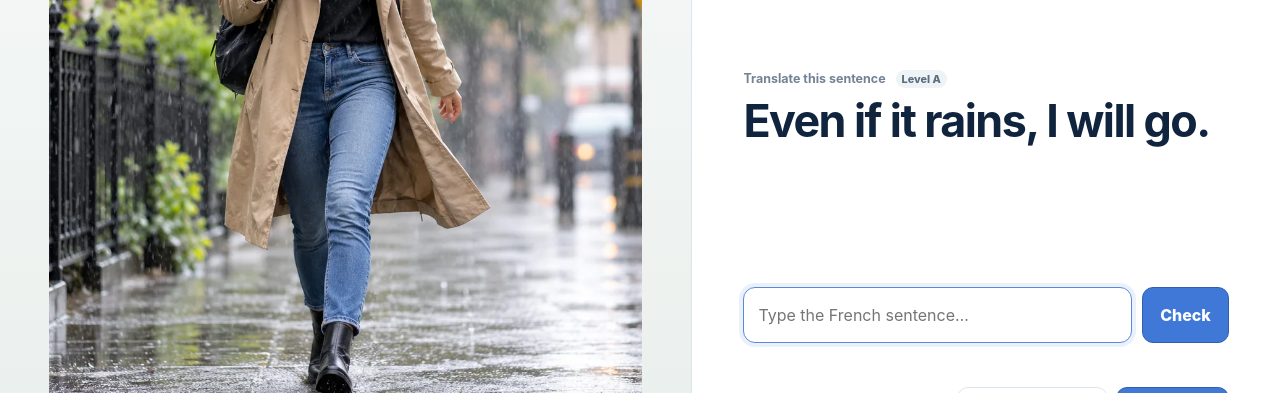
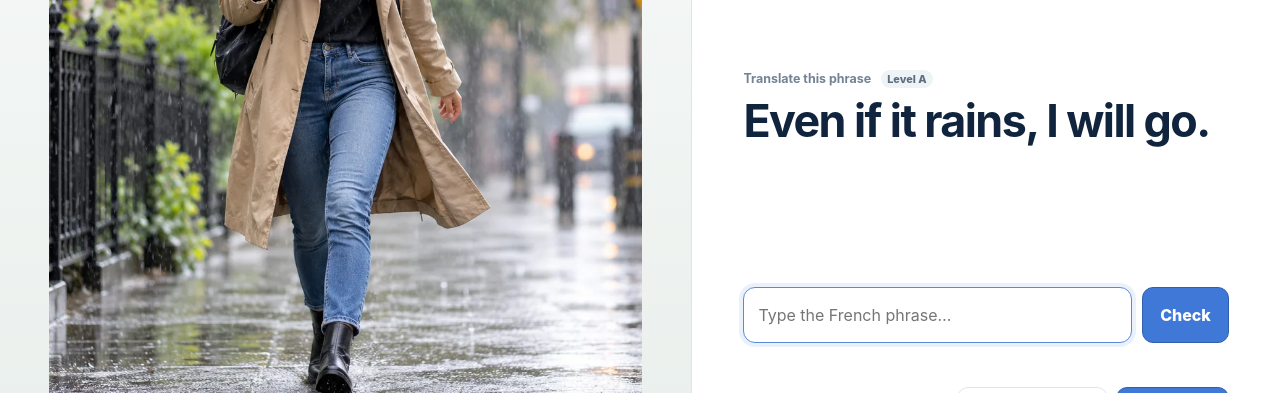
Before and after one commit to pelld/VocabScape, a Svelte app: page / in a window 1280 px wide. Shown: the part 325-718 px from the top of the page. Built offline with nearby package versions, Linux system fonts and the light colour scheme.

Commit message:
Use language- and answer-specific flashcard prompts across all decks

```diff
--- a/src/App.svelte
+++ b/src/App.svelte
@@ -434,11 +434,20 @@
     if (event.key === "Escape" && progressOpen) progressOpen = false;
   }
 
+  function answerKind() {
+    if (currentDeck.id === "polish-numbers") return "number";
+    const answer = (currentTerm?.display ?? "").trim().replace(/[.!?…]+$/, "");
+    return answer.split(/\s+/).length > 1 ? "phrase" : "word";
+  }
+
   function answerPlaceholder() {
-    if (language === "fr") return "Type the French sentence…";
-    if (language === "es") return "Type the Spanish sentence…";
-    if (language === "pl") return "Type the Polish sentence…";
-    return "Type your answer…";
+    const name = languages[language]?.name ?? "target language";
+    return `Type the ${name} ${answerKind()}…`;
+  }
+
+  function promptLabel() {
+    if (currentDeck.id === "polish-numbers") return "How many? Write the number in Polish";
+    return `Translate this ${answerKind() === "word" ? "word" : "phrase"}`;
   }
 
   resetDeck();
@@ -570,7 +579,7 @@
         {/if}
 
         <div class="card-prompt">
-          <span class="prompt-label">{currentDeck.id === "polish-numbers" ? "How many? Write the number in Polish" : "Translate this sentence"} <b class="level-badge">Level {currentCard.level ?? "A"}</b></span>
+          <span class="prompt-label">{promptLabel()} <b class="level-badge">Level {currentCard.level ?? "A"}</b></span>
           <h1>{currentCard.concept}</h1>
         </div>
 
@@ -581,7 +590,7 @@
             autocomplete="off"
             autocapitalize="off"
             spellcheck="false"
-            placeholder={currentDeck.id === "polish-numbers" ? "Type the Polish number…" : language === "pl" ? "Type the Polish sentence…" : answerPlaceholder()}
+            placeholder={answerPlaceholder()}
             onkeydown={handleKeydown}
           />
           <button class="primary" onclick={checkAnswer}>Check</button>
```
